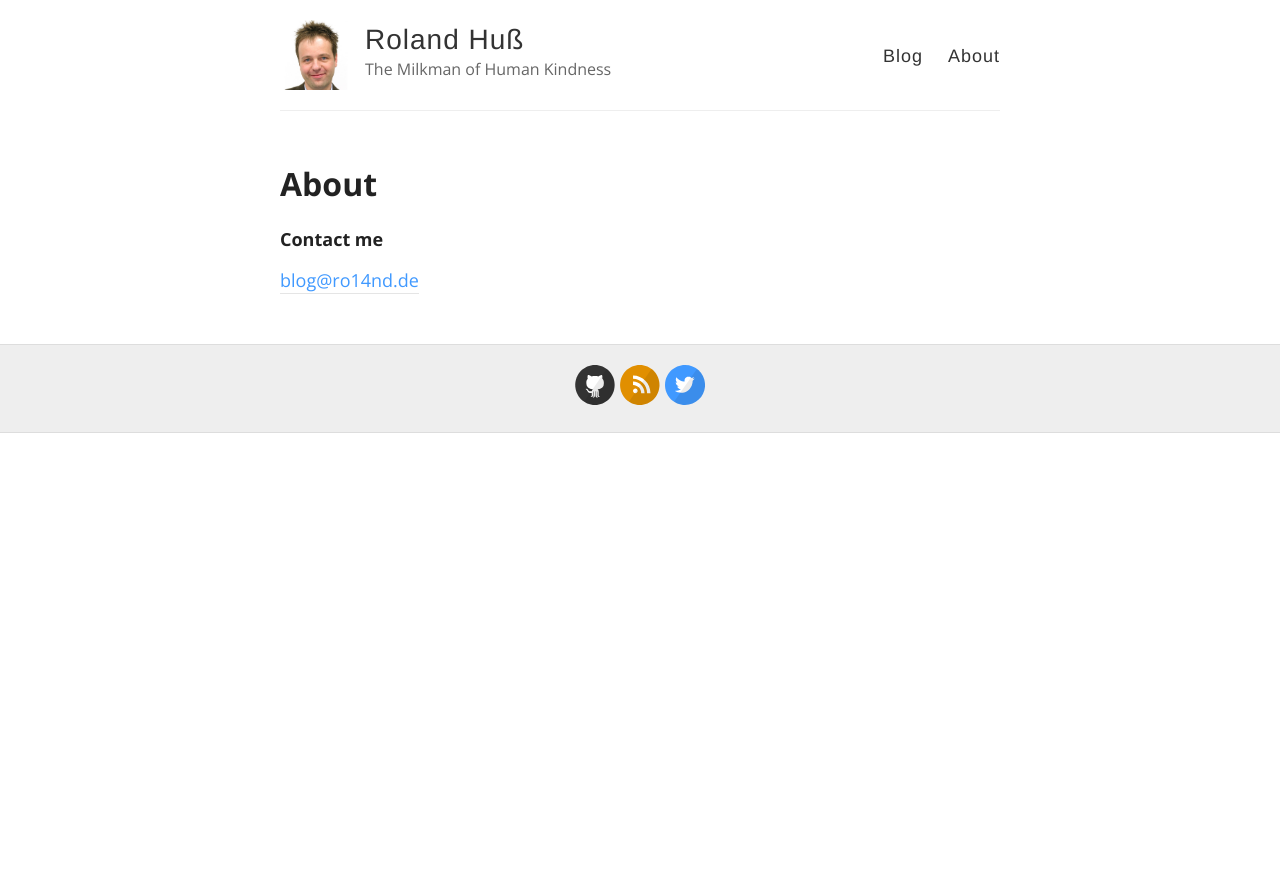
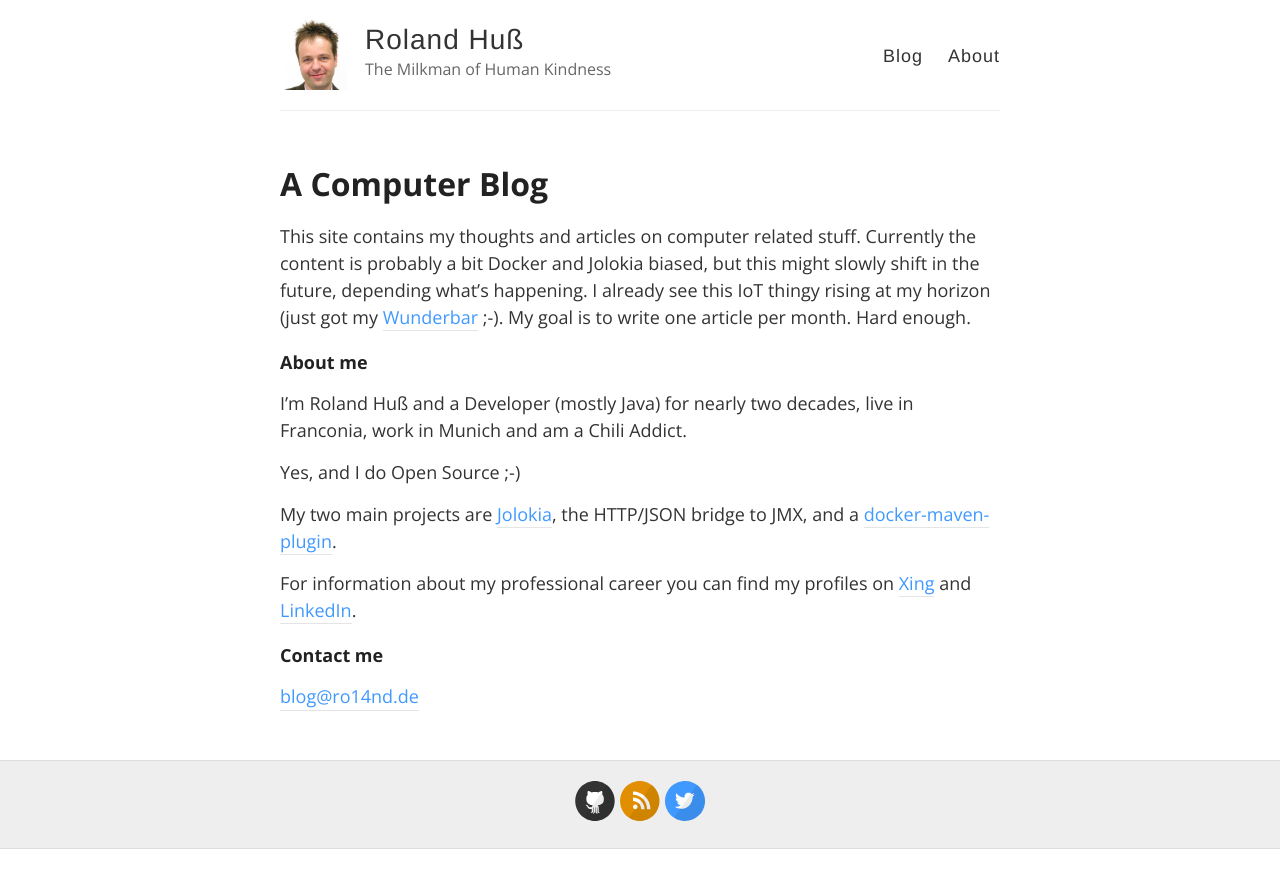
Before and after one commit to rhuss/rhuss.github.io, a Jekyll site: the page built from about.md, in a window 1280 px wide. Shown: the top 888 px of the page. Built offline with Jekyll 4.4.1, drawn with Linux system fonts in a browser that asks for light colours; nearby versions of some CDN libraries.

Commit message:
Add profile

```diff
--- a/about.md
+++ b/about.md
@@ -1,7 +1,19 @@
 ---
 layout: page
-title: About
+title: A Computer Blog
 ---
+
+This site contains my thoughts and articles on computer related stuff. Currently the content is probably a bit Docker and Jolokia biased, but this might slowly shift in the future, depending what's happening. I already see this IoT thingy rising at my horizon (just got my [Wunderbar](https://relayr.io/wunderbar) ;-). My goal is to write one article per month. Hard enough.
+
+### About me
+
+I'm Roland Huß and a Developer (mostly Java) for nearly two decades, live in Franconia, work in Munich and am a Chili Addict.
+
+Yes, and I do Open Source ;-)
+
+My two main projects are [Jolokia](http://www.jolokia.org), the HTTP/JSON bridge to JMX, and a [docker-maven-plugin](https://github.com/rhuss/docker-maven-plugin).
+
+For information about my professional career you can find my profiles on [Xing](https://www.xing.com/profile/Roland_Huss) and [LinkedIn](http://de.linkedin.com/pub/roland-hu%C3%9F/6/860/441/).
 
 ### Contact me
 
```
